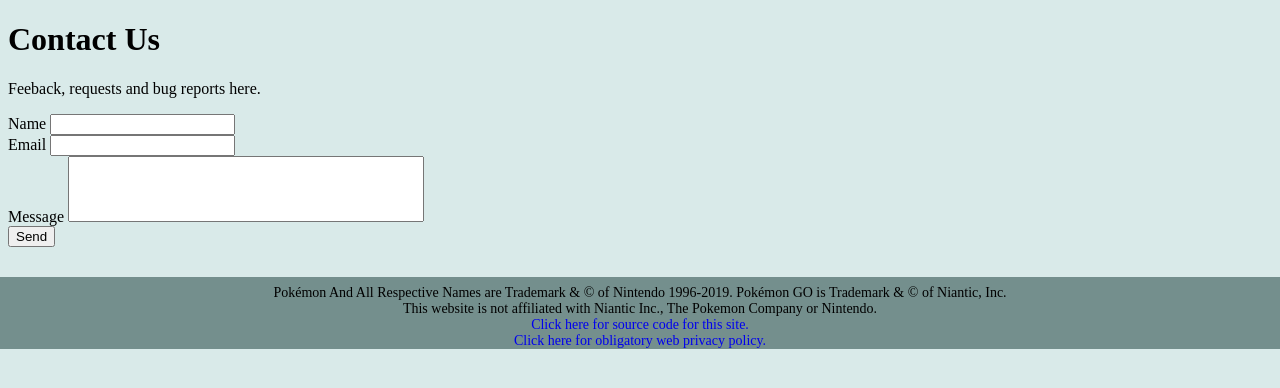
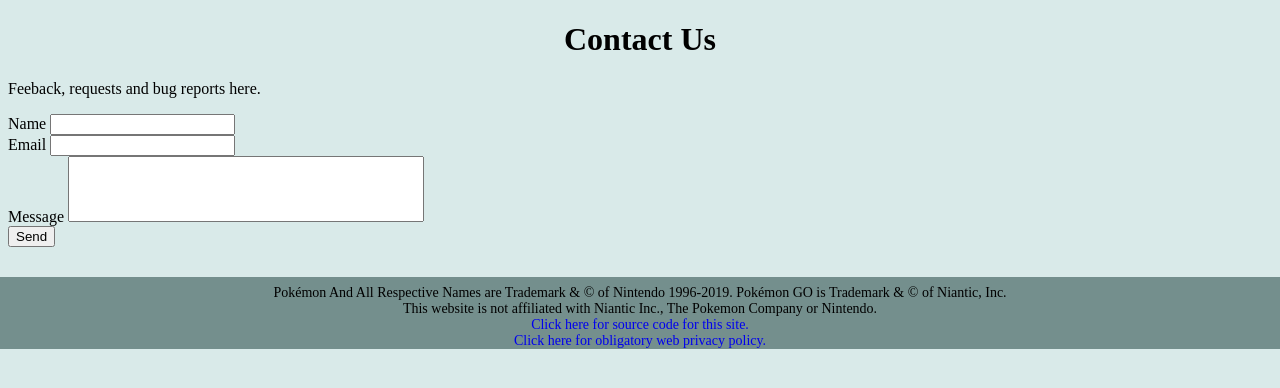
Before and after one commit to Davidy22/pogoStringGen, a Flask app: page /contact in a window 1280 px wide. Shown: the top 388 px of the page. Run offline with Flask 2, Linux system fonts and the light colour scheme.

Commit message:
undo the mess I made

```diff
--- a/static/css/style.css
+++ b/static/css/style.css
@@ -189,20 +189,6 @@ body {
 	border-bottom-left-radius: 5px;
 }
 
-@media screen {
-	h1 {
-		justify-content: left;
-	}
-
-	h5 {
-		justify-content: left;
-	}
-	.controls {
-		padding-left: 1%;
-		padding-right: 65%;
-	}
-}
-
 .gen-nav-button:active {
 	background-color: #A9CAC9;
 }
--- a/templates/template.html
+++ b/templates/template.html
@@ -4,7 +4,7 @@
 		<link rel="shortcut icon" href="static/images/favicon.ico" />
 		<title>{% block title %}{% endblock %} - PogoString</title>
 		<link rel="stylesheet" type="text/css" href="static/css/style.css" />
-		<meta name="viewport" content="width=device-width, initial-scale=0.2, user-scalable=no"/>
+		<meta name="viewport" content="width=device-width, initial-scale=0.4, user-scalable=no"/>
 		<script type="text/javascript" src="{{url_for('static', filename='js/jquery-3.4.1.js') }}"></script>
 		<script type="text/javascript">
 			$SCRIPT_ROOT = {{ request.script_root|tojson|safe }};
```
